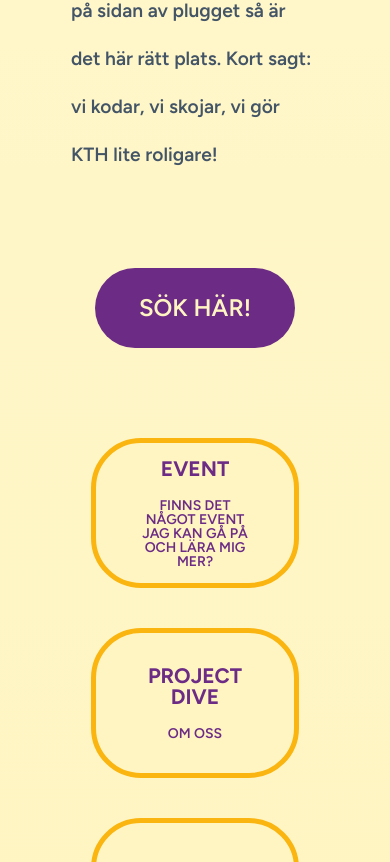
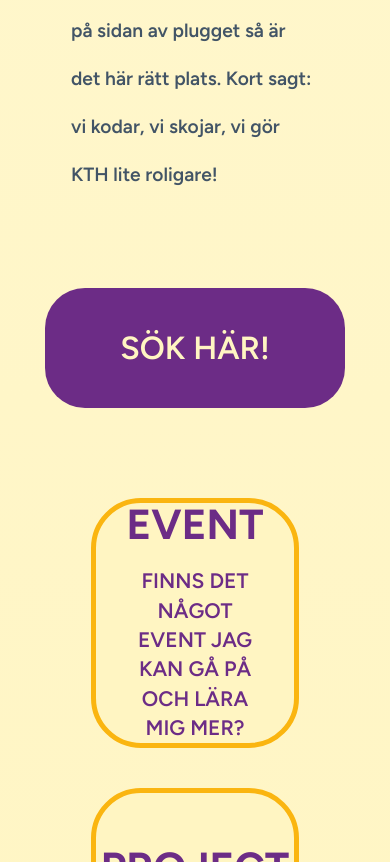
Before and after one commit to project-dive/project-dive.github.io, a React (Vite) app: page / in a window 390 px wide. Shown: the part 1138-2000 px from the top of the page. Built offline with nearby package versions, Linux system fonts and the light colour scheme.

Commit message:
Mobile changes

```diff
--- a/src/components/Navbar.tsx
+++ b/src/components/Navbar.tsx
@@ -143,6 +143,7 @@ const style = {
     display: 'flex',
     flexDirection: 'column',
     alignItems: 'center',
+    marginTop: '20px',
     marginBottom: '20px',
     minHeight: '164px',
   },
--- a/src/views/HomeView.tsx
+++ b/src/views/HomeView.tsx
@@ -1,7 +1,18 @@
 import Button from "@mui/material/Button";
 import React from "react";
+import { useEffect } from 'react';
 
 export default function Home() {
+  const breakpoint = 1000;
+    const [isDesktop, setDesktop] = React.useState(window.innerWidth > breakpoint);
+    const updateMedia = () => {
+      setDesktop(window.innerWidth > breakpoint);
+    };
+    useEffect(() => {
+      window.addEventListener("resize", updateMedia);
+      return () => window.removeEventListener("resize", updateMedia);
+    });
+
   const bubbles = [
     {
       title: "Event",
@@ -28,14 +39,14 @@ export default function Home() {
           Datasektionen på KTH är hem för alla datateknikstudenter.  Här blandas studier med roliga event, hackathons, sittningar och en grym gemenskap. Vi fixar allt från episka fester till företagsevent där du kan nätverka och kanske säkra ditt framtida drömjobb. Sektionen drivs av studenter för studenter, så om du vill påverka din utbildning eller bara ha kul på sidan av plugget så är det här rätt plats. Kort sagt: vi kodar, vi skojar, vi gör KTH lite roligare!
           </p>
       </div>
-      <Button sx={style.button} href="https://www.antagning.se/se/search?period=24&freeText=Civilingenj%C3%B6r+Datateknik+KTH">SÖK HÄR!</Button>
+      <Button sx={isDesktop? style.buttonDesktop: style.buttonMobile} href="https://www.antagning.se/se/search?period=24&freeText=Civilingenj%C3%B6r+Datateknik+KTH">SÖK HÄR!</Button>
       <div style={style.bubbles}>
       {
         bubbles.map((bubble, index) => {
           return (
-            <Button sx={style.bubble} href={bubble.link}>
-              <p style={style.bubbleTitle}>{bubble.title}</p>
-              <p style={style.bubbleDescription}>{bubble.description}</p>
+            <Button sx={isDesktop ? style.bubbleDesktop : style.bubbleMobile} href={bubble.link}>
+              <p style={isDesktop ? style.bubbleTitleDesktop : style.bubbleTitleMobile}>{bubble.title}</p>
+              <p style={isDesktop ? style.bubbleDescriptionDesktop : style.bubbleDescriptionMobile}>{bubble.description}</p>
             </Button>
           )
         })
@@ -66,13 +77,25 @@ const style = {
     fontWeight: '600',
     lineHeight: '2.5em',
   },
-  button: {
+  buttonDesktop: {
     backgroundColor: '#6C2C86',
     color: '#FFF5C2',
     borderRadius: '40px',
     width: '200px',
     height: '80px',
     fontSize: '1.5em',
+    margin: '70px 0',
+    '&:hover': {
+      color: '#FFF5C2',
+    },
+  },
+  buttonMobile: {
+    backgroundColor: '#6C2C86',
+    color: '#FFF5C2',
+    borderRadius: '40px',
+    width: '300px',
+    height: '120px',
+    fontSize: '2em',
     margin: '70px 0',
     '&:hover': {
       color: '#FFF5C2',
@@ -85,7 +108,7 @@ const style = {
     alignItems: 'center',
     flexWrap: 'wrap',
   },
-  bubble: {
+  bubbleDesktop: {
     margin: '20px',
     backgroundColor: '#FFF5C2',
     marginTop: '20px',
@@ -104,18 +127,51 @@ const style = {
       border: '5px solid #FAB510',
     },
   },
-  bubbleTitle: {
+  bubbleMobile: {
+    margin: '20px',
+    backgroundColor: '#FFF5C2',
+    marginTop: '20px',
+    borderRadius: '50px',
+    width: '450px',
+    height: '250px',
+    display: 'flex',
+    flexDirection: 'column',
+    justifyContent: 'center',
+    alignItems: 'center',
+    border: '5px solid #FAB510',
+    color: '#6C2C86',
+    '&:hover': {
+      color: '#6C2C86',
+      backgroundColor: '#fcda87',
+      border: '5px solid #FAB510',
+    },
+  },
+  bubbleTitleDesktop: {
     fontSize: '1.5em',
     fontWeight: '700',
     lineHeight: '1em',
     margin: '0 10px',
     marginBottom: '20px',
   },
-  bubbleDescription: {
+  bubbleTitleMobile: {
+    fontSize: '3em',
+    fontWeight: '700',
+    lineHeight: '1em',
+    margin: '0 10px',
+    marginBottom: '20px',
+  },
+  bubbleDescriptionDesktop: {
     textAlign: 'center',
     // fontSize: '1.2em',
     fontWeight: '600',
     lineHeight: '1em',
     margin: '0 10px',
-  }
+  },
+  bubbleDescriptionMobile: {
+    textAlign: 'center',
+    fontSize: '1.5em',
+    fontWeight: '600',
+    lineHeight: '1.4em',
+    margin: '0 10px',
+  },
 };
```
